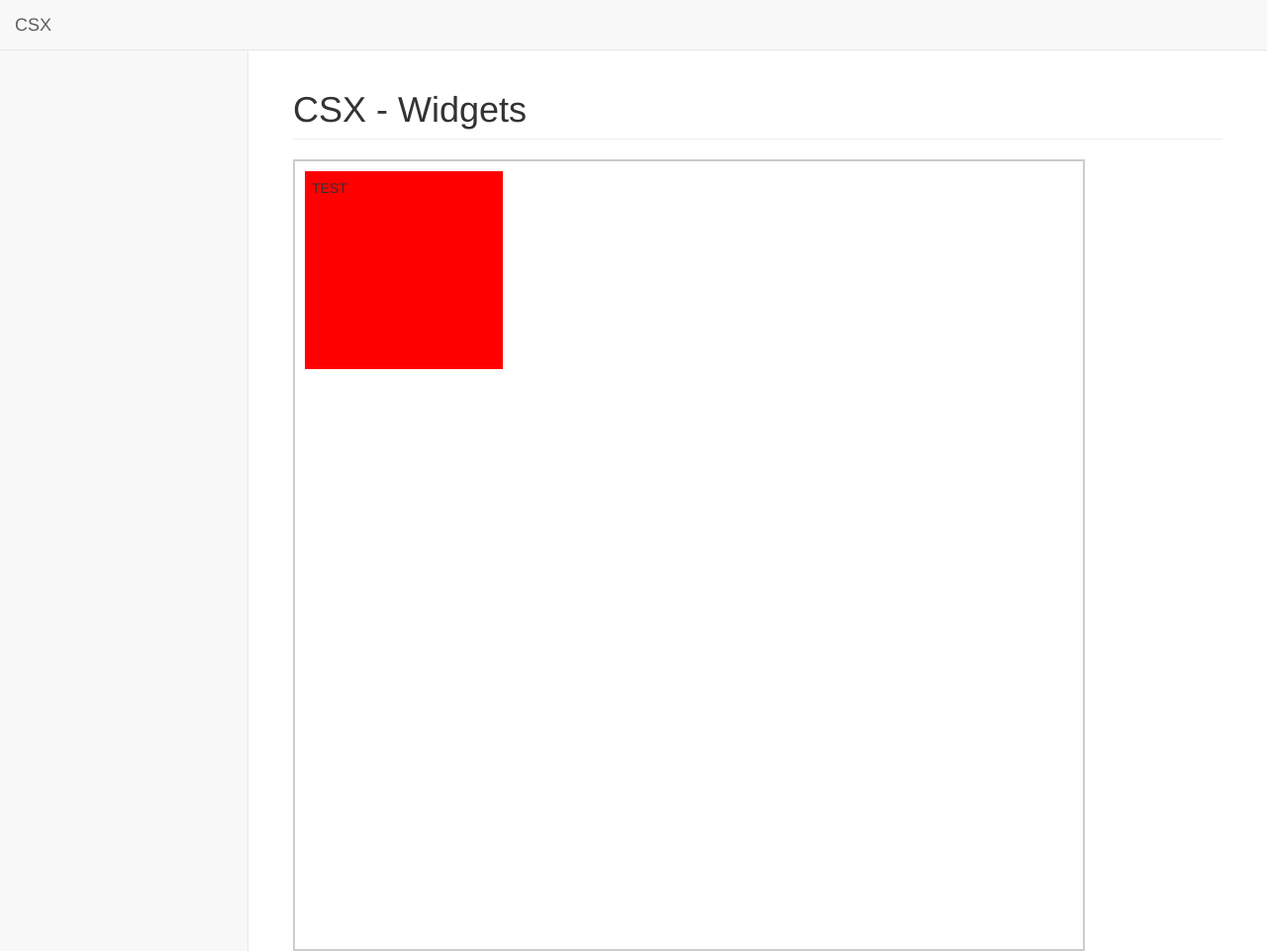
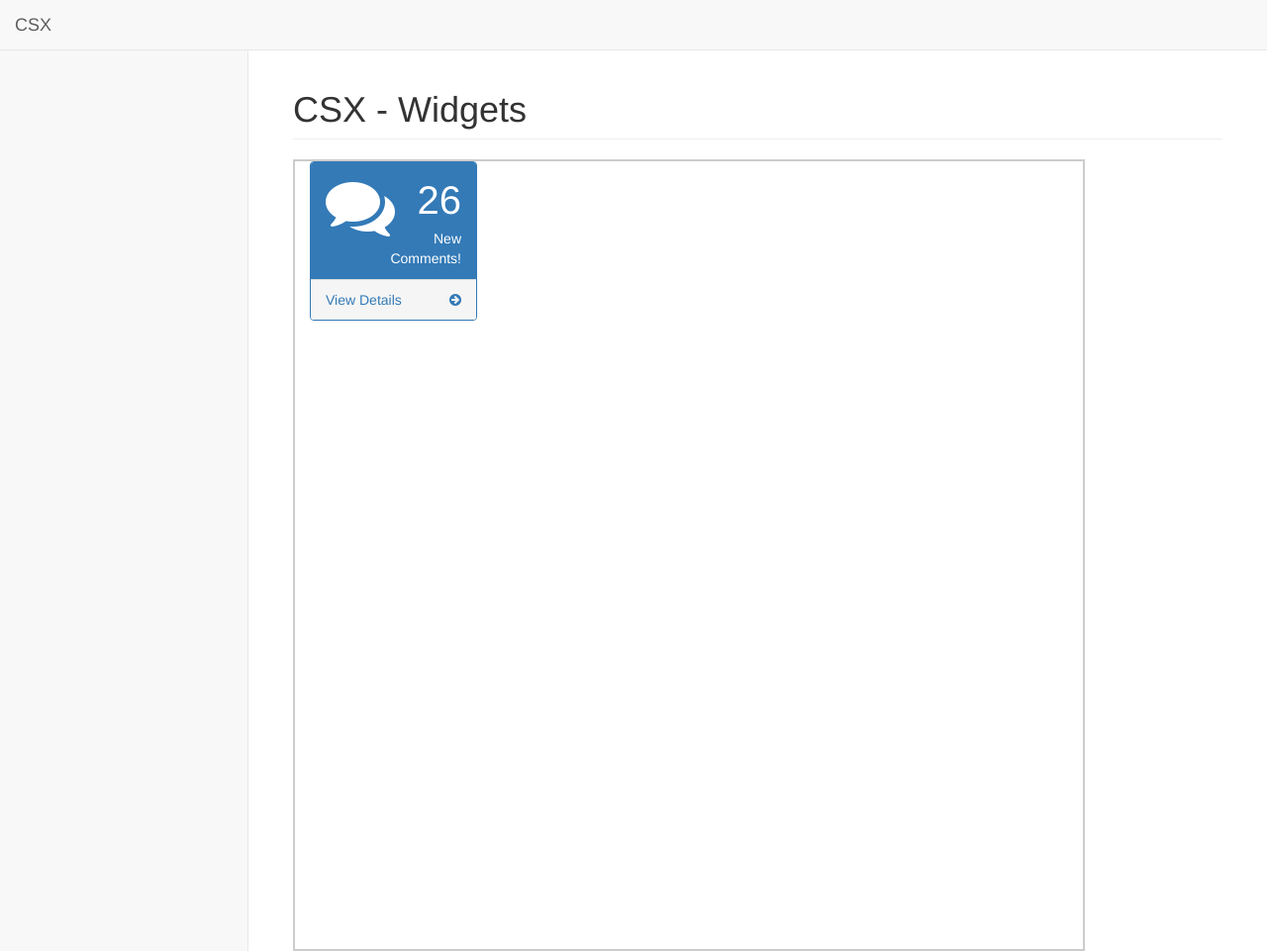
Before and after one commit to devpato/adminPanel, a website: page pages/blank.html in a window 1280 px wide. Shown: the whole page at 99% size. Drawn offline with nearby package versions, Linux system fonts and the light colour scheme.

Commit message:
widget working

```diff
--- a/css/style.css
+++ b/css/style.css
@@ -1,11 +1,12 @@
 .draggable {
-      width: 200px;
+      /*width: 200px;
       height: 200px;
       padding: 0.5em;
-      float: left;
-      margin: 0 10px 10px 0;
+
+      margin: 0 10px 10px 0;*/
       cursor:move;
-      background-color: red;
+      /*background-color: red;*/
+        float: left;
   }
   .draggable, a {
       cursor:move;
@@ -24,7 +25,6 @@
       width: 800px;
       height:800px;
       border:2px solid #ccc;
-      padding: 10px;
   }
   h3 {
       clear: left;
--- a/pages/blank.html
+++ b/pages/blank.html
@@ -97,9 +97,29 @@ $(function () {
                 </div>
                 <!-- /.row -->
                 <div id="containment-wrapper">
-                   <div id="draggable" class="ui-widget-content draggable">TEST</div>
-
-    </div>
+                  <div id="draggable" class="col-lg-3 col-md-6 ui-widget-content draggable">
+                       <div class="panel panel-primary">
+                           <div class="panel-heading">
+                               <div class="row">
+                                   <div class="col-xs-3">
+                                       <i class="fa fa-comments fa-5x"></i>
+                                   </div>
+                                   <div class="col-xs-9 text-right">
+                                       <div class="huge">26</div>
+                                       <div>New Comments!</div>
+                                   </div>
+                               </div>
+                           </div>
+                           <a href="#">
+                               <div class="panel-footer">
+                                   <span class="pull-left">View Details</span>
+                                   <span class="pull-right"><i class="fa fa-arrow-circle-right"></i></span>
+                                   <div class="clearfix"></div>
+                               </div>
+                           </a>
+                       </div>
+                   </div>
+                 </div>
               </div>
             </div>
             <!-- /.container-fluid -->
```
